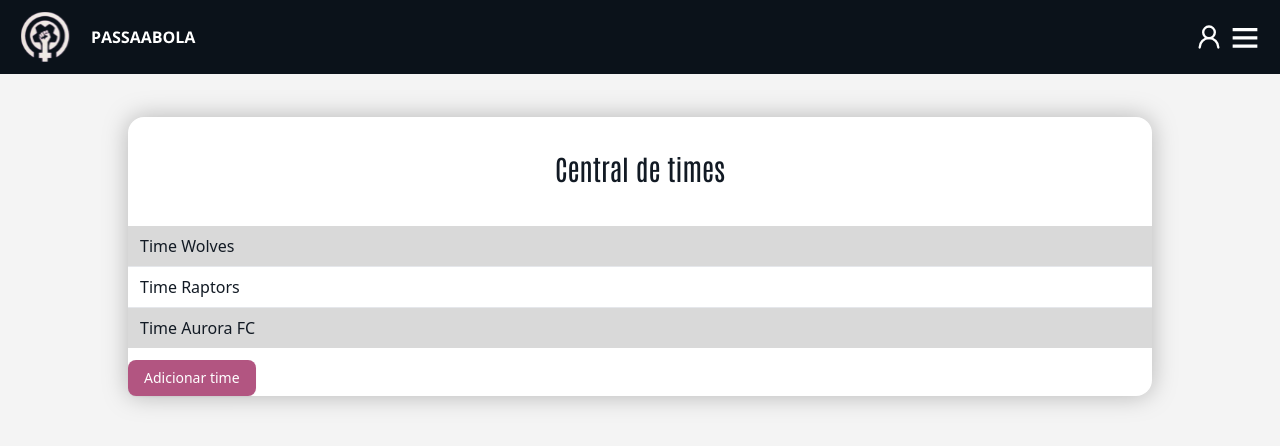
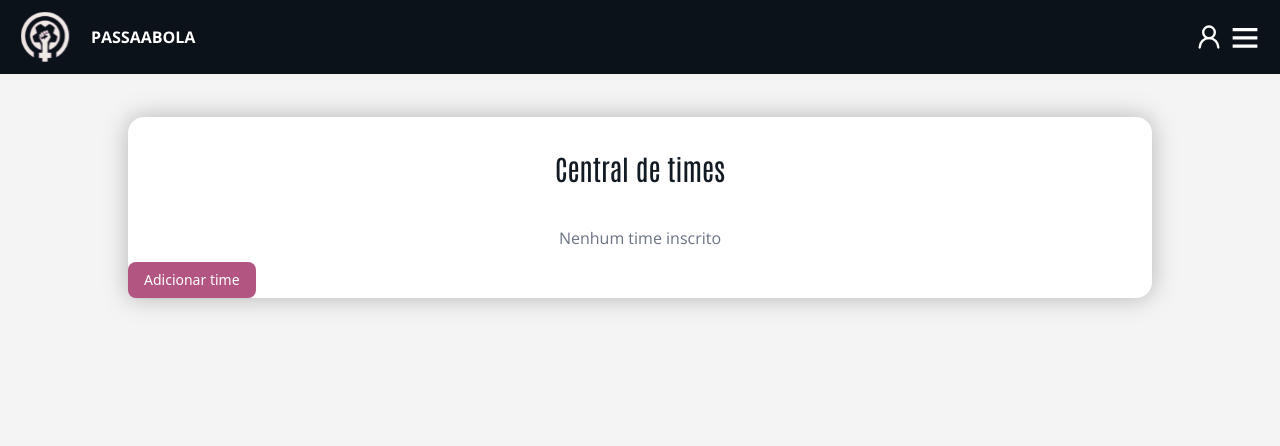
Before and after one commit to Augusto-Valerio/Passa-a-Bola, a React (Vite) app: page /admin in a window 1280 px wide. Shown: the top 446 px of the page. Built offline with nearby package versions, Linux system fonts and the light colour scheme.

Commit message:
feat: show message when no team is registered

```diff
--- a/src/pages/admin/CentralDeTimes.jsx
+++ b/src/pages/admin/CentralDeTimes.jsx
@@ -17,12 +17,7 @@ import { Label } from "@/components/ui/label";
 import { Link } from "react-router-dom";
 
 export default function CentralDeTimes() {
-  // estado para lista dinâmica
-  const [listaTimes, setListaTimes] = useState([
-    "Time Wolves",
-    "Time Raptors",
-    "Time Aurora FC",
-  ]);
+  const [listaTimes, setListaTimes] = useState([]);
   const [novoTime, setNovoTime] = useState("");
 
   return (
@@ -35,23 +30,28 @@ export default function CentralDeTimes() {
           Central de times
         </h1>
 
+        {listaTimes.length === 0 ? (
+          <p className="text-center text-gray-500 font-open-sans">
+            Nenhum time inscrito
+          </p>
+        ) : (
           <ul className="divide-y divide-gray-200">
             {listaTimes.map((time, index) => (
               <li
                 key={index}
                 className={`${index % 2 === 0 ? "bg-[#D9D9D9]" : "bg-white"}`}
               >
-              <Link to="/admin/time">
-                <button
-                  className="w-full text-left py-2 px-3 hover:bg-gray-100 cursor-pointer"
+                <Link
+                  to="/admin/time"
+                  className="block w-full text-left py-2 px-3 hover:bg-gray-100 cursor-pointer"
                   onClick={() => console.log(`Abrir ${time}`)}
                 >
                   {time}
-                </button>
                 </Link>
               </li>
             ))}
           </ul>
+        )}
 
         {/* Botão para adicionar time */}
         <Dialog>
```
Lines whose indentation alone changed are shown as unchanged.
